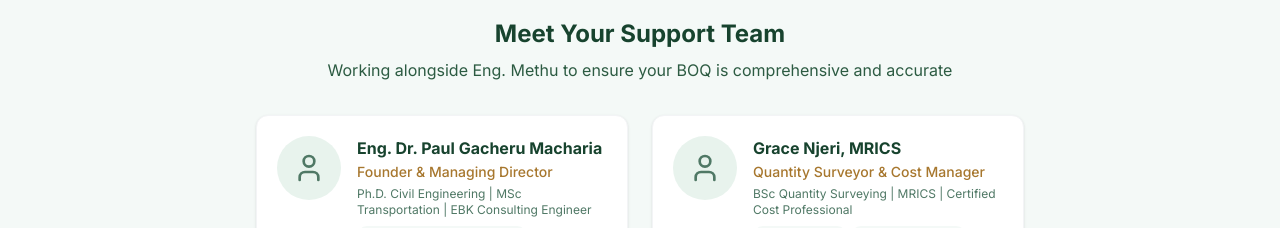
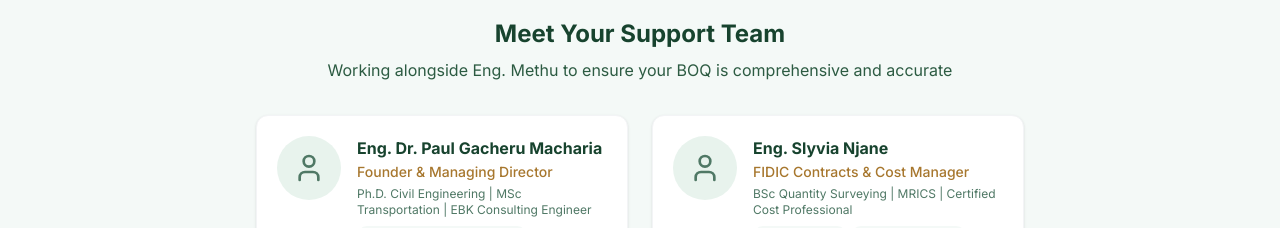
Before and after one commit to Ghola-Kodi/strasan, a Next.js app: page /contact in a window 1280 px wide. Shown: the part 1780-2008 px from the top of the page. Built offline with nearby package versions, Linux system fonts and the light colour scheme.

Commit message:
Update page.tsx

```diff
--- a/app/contact/page.tsx
+++ b/app/contact/page.tsx
@@ -35,8 +35,8 @@ const TEAM_MEMBERS = [
     technicalCapabilities: [],
   },
   {
-    name: "Grace Njeri, MRICS",
-    role: "Quantity Surveyor & Cost Manager",
+    name: "Eng. Slyvia Njane",
+    role: "FIDIC Contracts & Cost Manager",
     qualifications: "BSc Quantity Surveying | MRICS | Certified Cost Professional",
     expertise: ["Cost Planning", "Bills of Quantities", "FIDIC/NEC Contracts", "Contract Administration"],
     image: "/images/team/grace-njeri.jpg",
```
